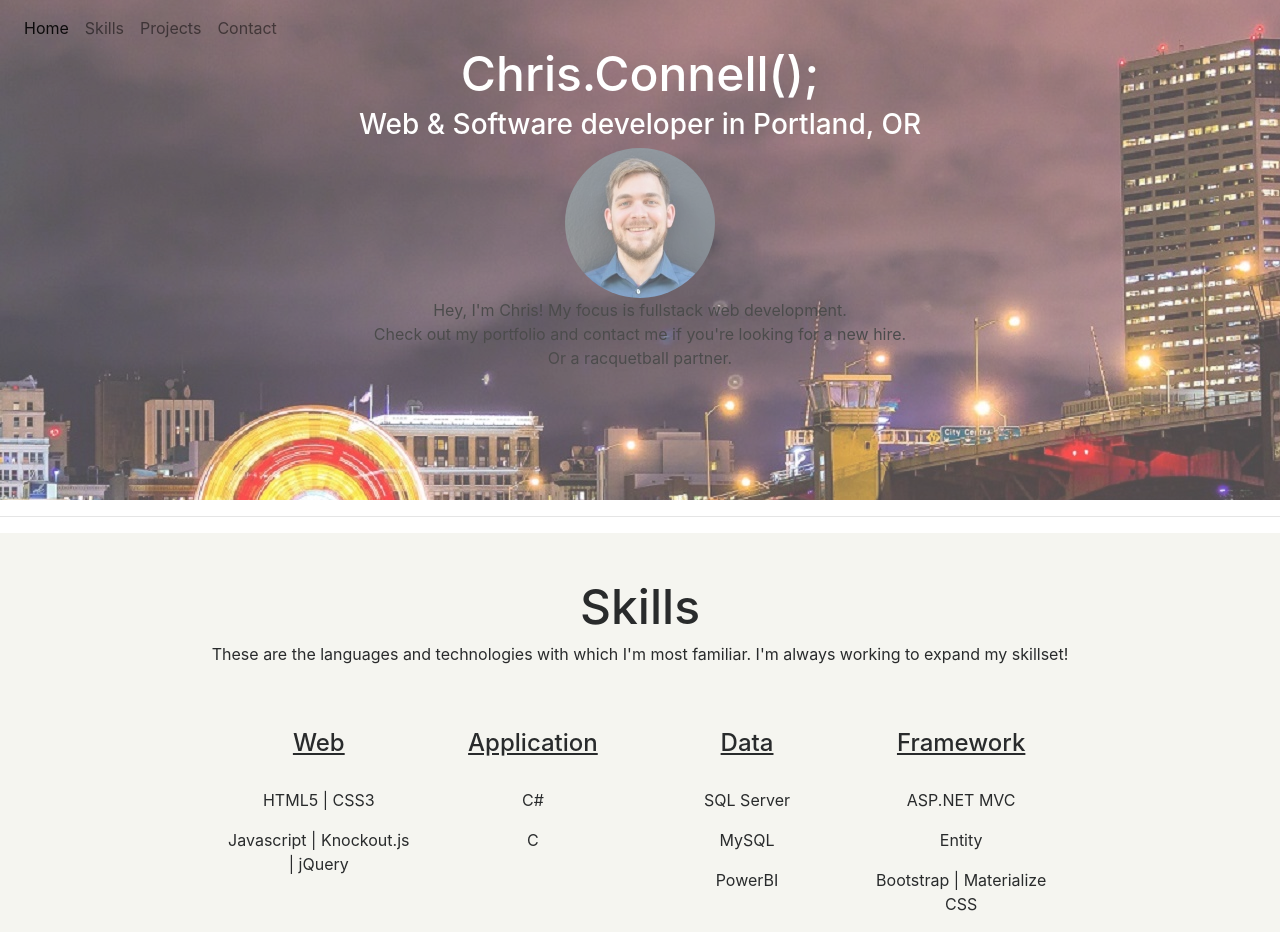
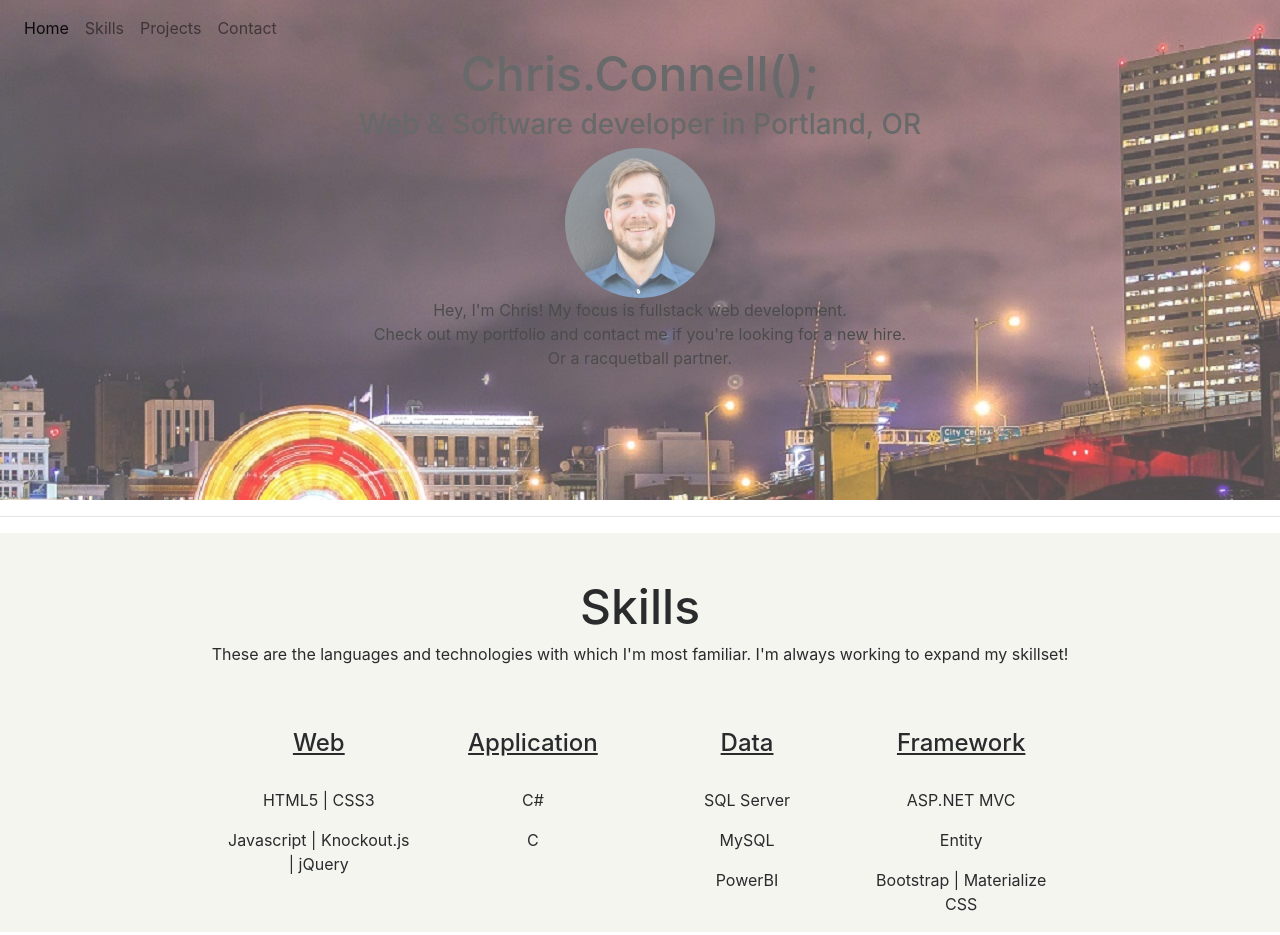
Before and after one commit to ChrisConnell1/ChrisConnell1.github.io, a plain HTML site: page index.html in a window 1280 px wide. Shown: the top 935 px of the page. Drawn offline with nearby package versions, Linux system fonts and the light colour scheme; a script that the page names is missing; files whose address does not match are found by name.

Commit message:
Update currentSite.css

```diff
--- a/css/currentSite.css
+++ b/css/currentSite.css
@@ -23,11 +23,6 @@
 
 .nameClass {
   font-size: 48px;
-  color: white;
-}
-
-.titleSubtext {
-  color: white;
 }
 
 #aboutMe{
```
